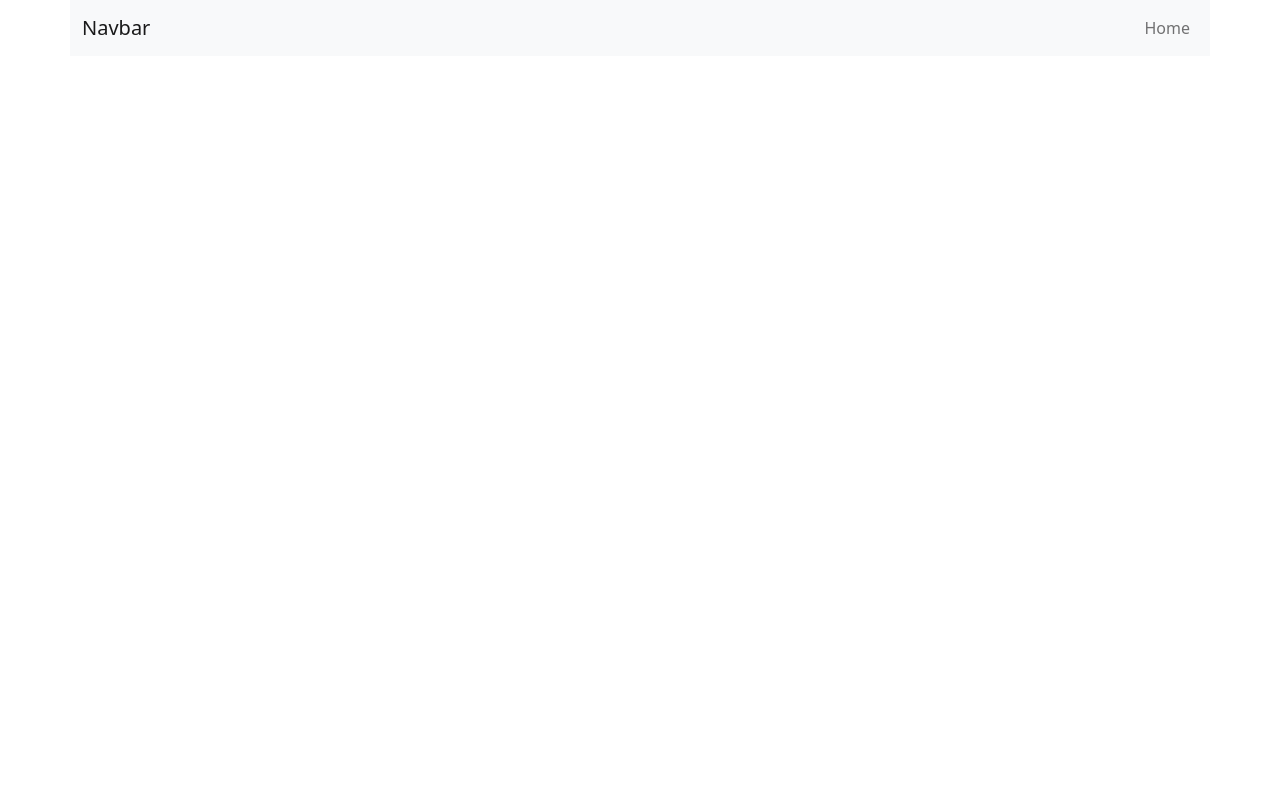
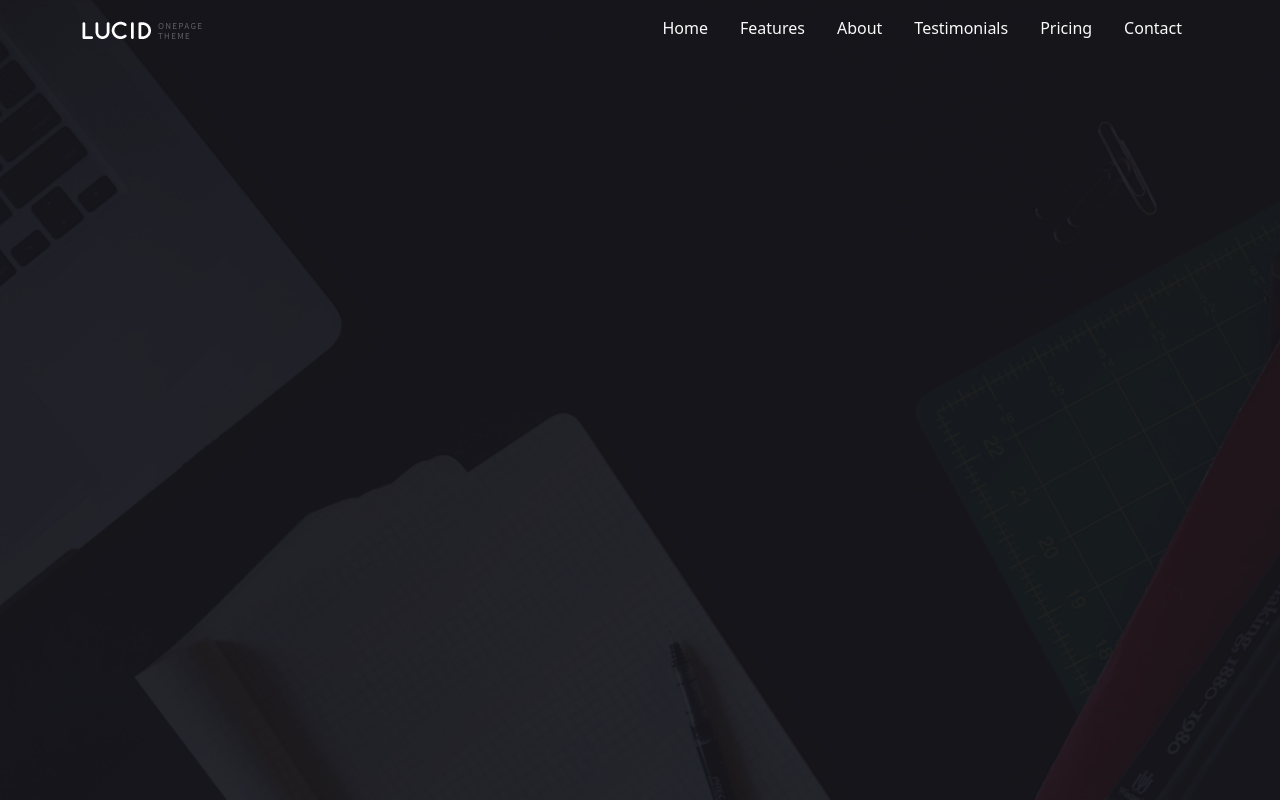
Before and after one commit to Ikram-Akbar/Lucid-Templete, a plain HTML site: page index.html in a window 1280 px wide. Drawn offline with nearby package versions, Linux system fonts and the light colour scheme.

Commit message:
complete the header

```diff
--- a/css/style.css
+++ b/css/style.css
@@ -0,0 +1,73 @@
+/***** common utility *****/
+* {
+    margin: 0;
+    padding: 0;
+}
+
+h1,
+h2,
+h3,
+h4,
+h5,
+h6,
+p,
+ul,
+a {
+    margin: 0;
+    padding: 0;
+}
+
+/***** End common utility *****/
+
+/***** header section  *****/
+.header {
+    background-image: url('/images/banner.png');
+    background-position: center;
+    background-repeat: no-repeat;
+    background-size: cover;
+    min-height: 100vh;
+}
+
+.nav-item {
+    padding: 0 8px;
+}
+
+.nav-link {
+    color: rgba(255, 255, 255, 0.98);
+    padding: 0;
+    position: relative;
+}
+
+.nav-link::before {
+    content: "";
+    position: absolute;
+    left: 0;
+    bottom: -5px;
+    width: 0;
+    height: 2px;
+    background-color: #008ed6;
+    transition: 0.4s all ease-in-out;
+}
+
+.nav-link::after {
+    content: "";
+    position: absolute;
+    right: 0;
+    bottom: -5px;
+    width: 0;
+    height: 2px;
+    background-color: #008ed6;
+    transition: 0.4s all ease-in-out;
+}
+
+.nav-link:hover {
+    color: #fff;
+
+}
+.nav-link:hover::before{
+    width: 47%;
+}
+.nav-link:hover::after{
+    width: 47%;
+}
+/***** End header section  *****/
--- a/index.html
+++ b/index.html
@@ -1,39 +1,51 @@
 <!DOCTYPE html>
 <html lang="en">
+
 <head>
   <meta charset="utf-8" />
   <meta name="viewport" content="width=device-width, initial-scale=1" />
   <title>Lucid Template</title>
-    <link
-      href="https://cdn.jsdelivr.net/npm/bootstrap@5.2.0-beta1/dist/css/bootstrap.min.css"
-      rel="stylesheet"
-    />
+  <!-- bootstrap cdn link  -->
+  <link href="https://cdn.jsdelivr.net/npm/bootstrap@5.2.0-beta1/dist/css/bootstrap.min.css" rel="stylesheet" />
+  <!-- Custom Css stylesheet  -->
+  <link rel="stylesheet" href="/css/style.css">
 </head>
+
 <body>
   <!-- ========== Start Header ========== -->
   <div class="header">
     <div class="container">
       <div class="row">
-          <nav class="navbar navbar-expand-lg bg-light">
+        <nav class="navbar navbar-expand-lg ">
           <div class="container-fluid">
-              <a class="navbar-brand" href="#">Navbar</a>
-              <button
-                class="navbar-toggler"
-                type="button"
-                data-bs-toggle="collapse"
-                data-bs-target="#navbarSupportedContent"
-                aria-controls="navbarSupportedContent"
-                aria-expanded="false"
-                aria-label="Toggle navigation"
-              >
+            <!-- navbar logo section  -->
+            <a class="navbar-brand" href="#">
+              <img class="img-fluid" src="/images/logo.png" alt="logo of website"></a>
+            <button class="navbar-toggler" type="button" data-bs-toggle="collapse"
+              data-bs-target="#navbarSupportedContent" aria-controls="navbarSupportedContent" aria-expanded="false"
+              aria-label="Toggle navigation">
               <span class="navbar-toggler-icon"></span>
             </button>
+            <!-- navbar menu list -->
             <div class="collapse navbar-collapse" id="navbarSupportedContent">
-                <ul class="navbar-nav ms-auto mb-2 mb-lg-0">
+              <ul class="navbar-nav ms-auto mb-2 mb-lg-0 ">
                 <li class="nav-item">
-                    <a class="nav-link" href="#"
-                      >Home</a
-                    >
+                  <a class="nav-link" href="#">Home</a>
+                </li>
+                <li class="nav-item">
+                  <a class="nav-link" href="#">Features</a>
+                </li>
+                <li class="nav-item">
+                  <a class="nav-link" href="#">About</a>
+                </li>
+                <li class="nav-item">
+                  <a class="nav-link" href="#">Testimonials</a>
+                </li>
+                <li class="nav-item">
+                  <a class="nav-link" href="#">Pricing</a>
+                </li>
+                <li class="nav-item">
+                  <a class="nav-link" href="#">Contact</a>
                 </li>
 
               </ul>
@@ -48,4 +60,5 @@
 
   <script src="https://cdn.jsdelivr.net/npm/bootstrap@5.2.0-beta1/dist/js/bootstrap.bundle.min.js"></script>
 </body>
+
 </html>
```
Lines whose indentation alone changed are shown as unchanged.
